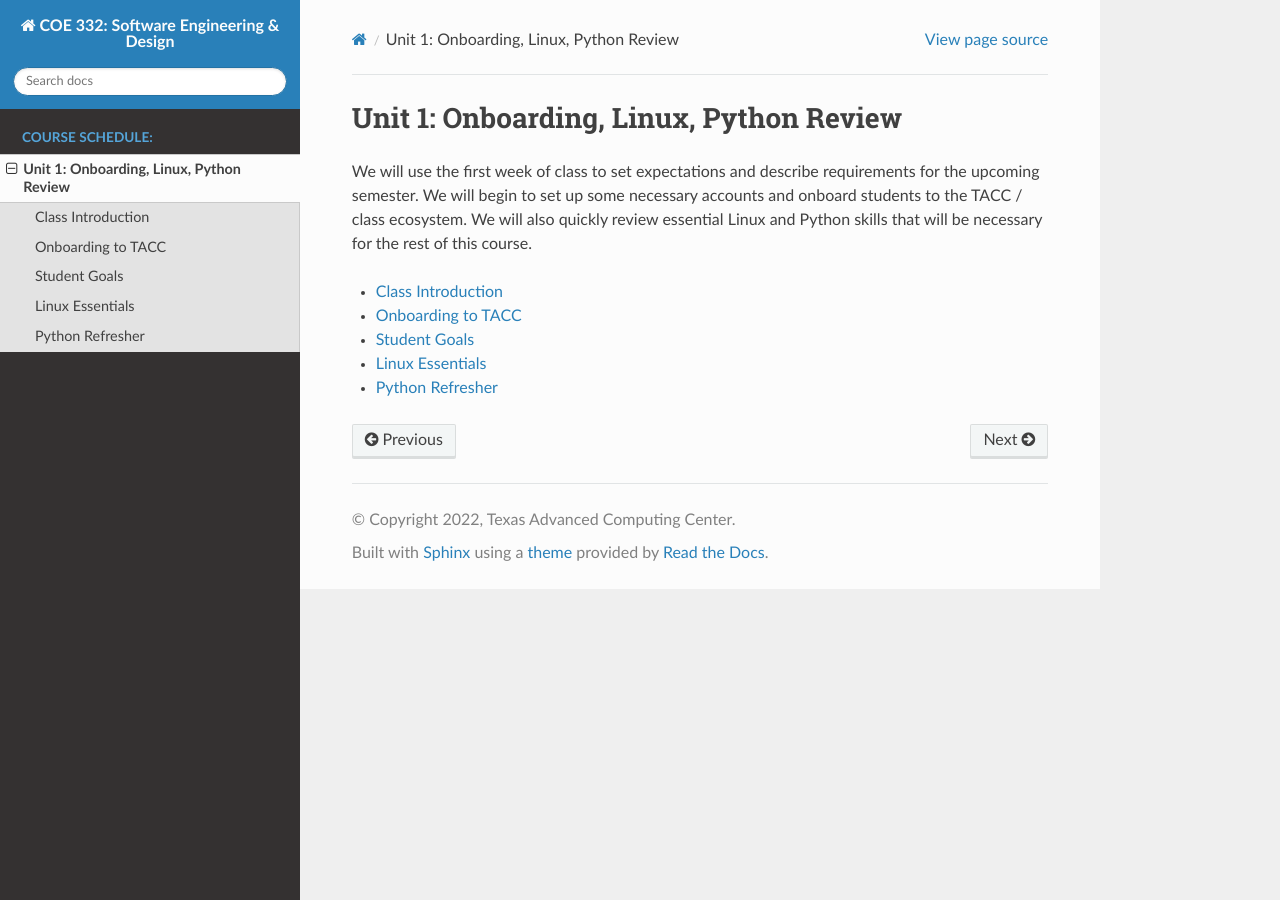
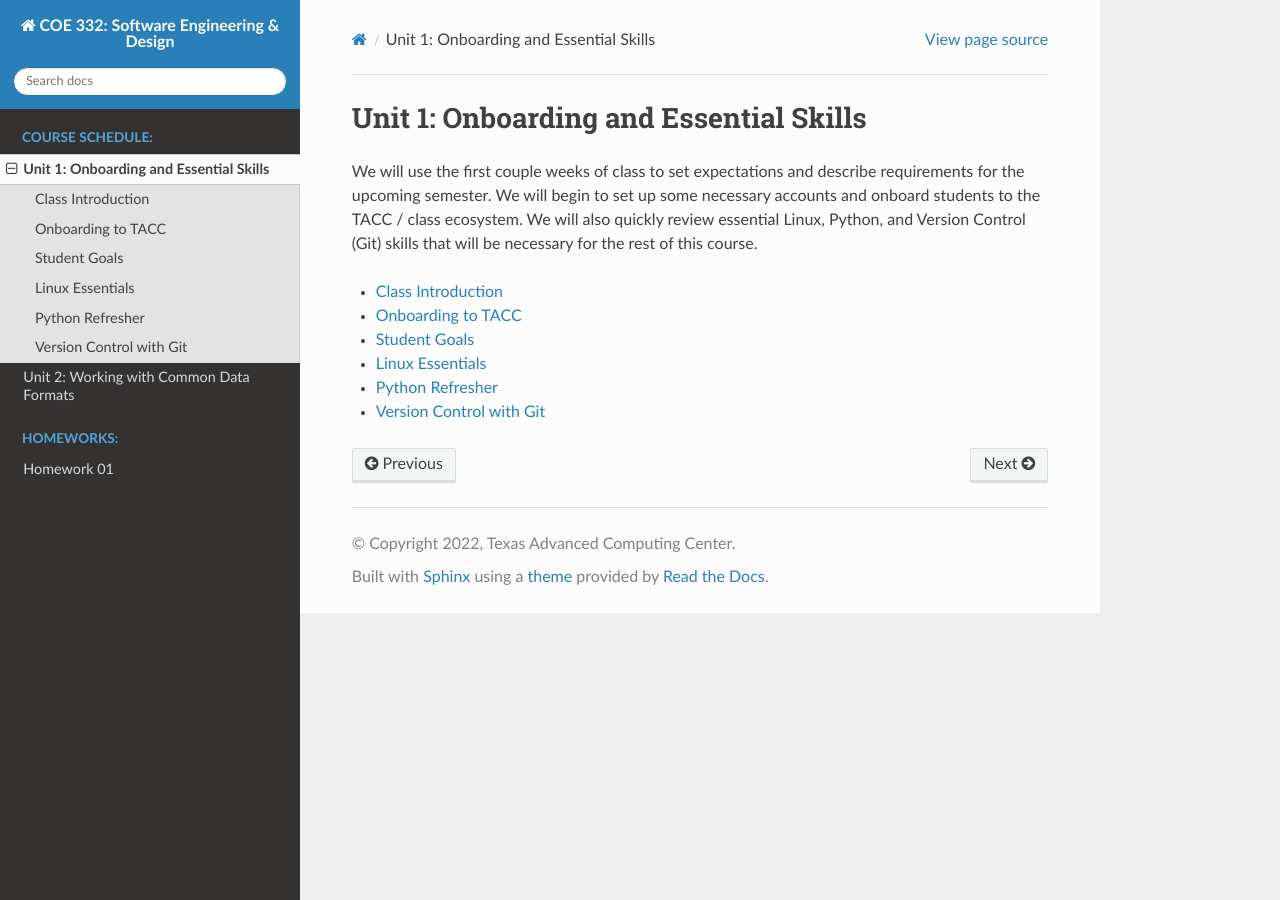
Before and after one commit to TACC/coe-332-sp22, a Sphinx documentation site: the page built from docs/unit01/overview.rst, in a window 1280 px wide. Built offline with Sphinx 7.4.7 and the Read the Docs theme 2.0.0, drawn with Linux system fonts in a browser that asks for light colours.

Commit message:
added stubs for version control, homework 1, and unit 2

```diff
--- /dev/null
+++ b/docs/homework/homework01.rst
@@ -0,0 +1,4 @@
+Homework 01
+===========
+
+Homework 01 will appear here on Jan 25
--- a/docs/unit01/overview.rst
+++ b/docs/unit01/overview.rst
@@ -1,11 +1,11 @@
-Unit 1: Onboarding, Linux, Python Review
-========================================
+Unit 1: Onboarding and Essential Skills
+=======================================
 
-We will use the first week of class to set expectations and describe
+We will use the first couple weeks of class to set expectations and describe
 requirements for the upcoming semester. We will begin to set up some necessary
 accounts and onboard students to the TACC / class ecosystem. We will also
-quickly review essential Linux and Python skills that will be necessary for the
-rest of this course.
+quickly review essential Linux, Python, and Version Control (Git) skills that
+will be necessary for the rest of this course.
 
 
 .. toctree::
@@ -16,3 +16,4 @@ rest of this course.
    student_goals
    linux_essentials
    python_refresher
+   version_control
--- /dev/null
+++ b/docs/unit01/version_control.rst
@@ -0,0 +1,4 @@
+Version Control with Git
+========================
+
+Content will be added Jan 25
--- /dev/null
+++ b/docs/unit02/overview.rst
@@ -0,0 +1,4 @@
+Unit 2: Working with Common Data Formats
+========================================
+
+Content will be added Jan 27
```
Also changed, not shown: docs/index.rst (+7 -0 lines).
